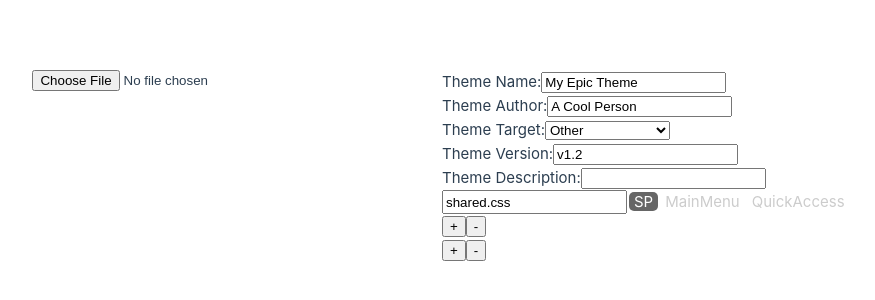
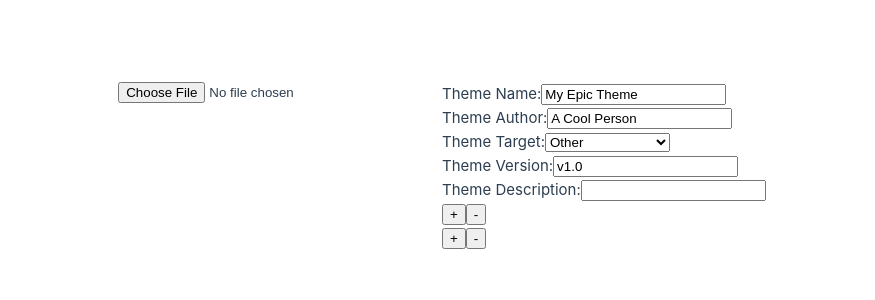
Before and after one commit to DeckThemes/vue-theme-json-visualiser, a Vue app: page / in a window 1280 px wide. Shown: the part 234-534 px from the top of the page, without its empty margins (198-1073 px from the left). Built offline with nearby package versions, Linux system fonts and the light colour scheme.

Commit message:
i'm dumb

```diff
--- a/src/App.vue
+++ b/src/App.vue
@@ -14,6 +14,8 @@ function setProperty(from, to, key, example){
         to[key] = from[key]
     else if (example)
         to[key] = example
+
+    console.log("Set " + key + " To " + to[key])
 }
 
 function parseTheme(theme){
@@ -29,7 +31,7 @@ function parseTheme(theme){
         "name": "My Epic Theme",
         "author": "A Cool Person",
         "target": "Other",
-        "version": "v1.2",
+        "version": "v1.0",
         "description": ""
     }
 
@@ -37,8 +39,11 @@ function parseTheme(theme){
     for (const [key, value] of Object.entries(common))
         setProperty(theme, res, key, value)
 
-    if ("injects" in theme)
-        res.injects = parseInjects(theme.injects)
+    if ("inject" in theme) {
+      res.injects = parseInjects(theme.inject)
+      console.log(res.injects)
+    }
+
 
     if ("patches" in theme){
         for (const [key, value] of Object.entries(theme.patches))
```
